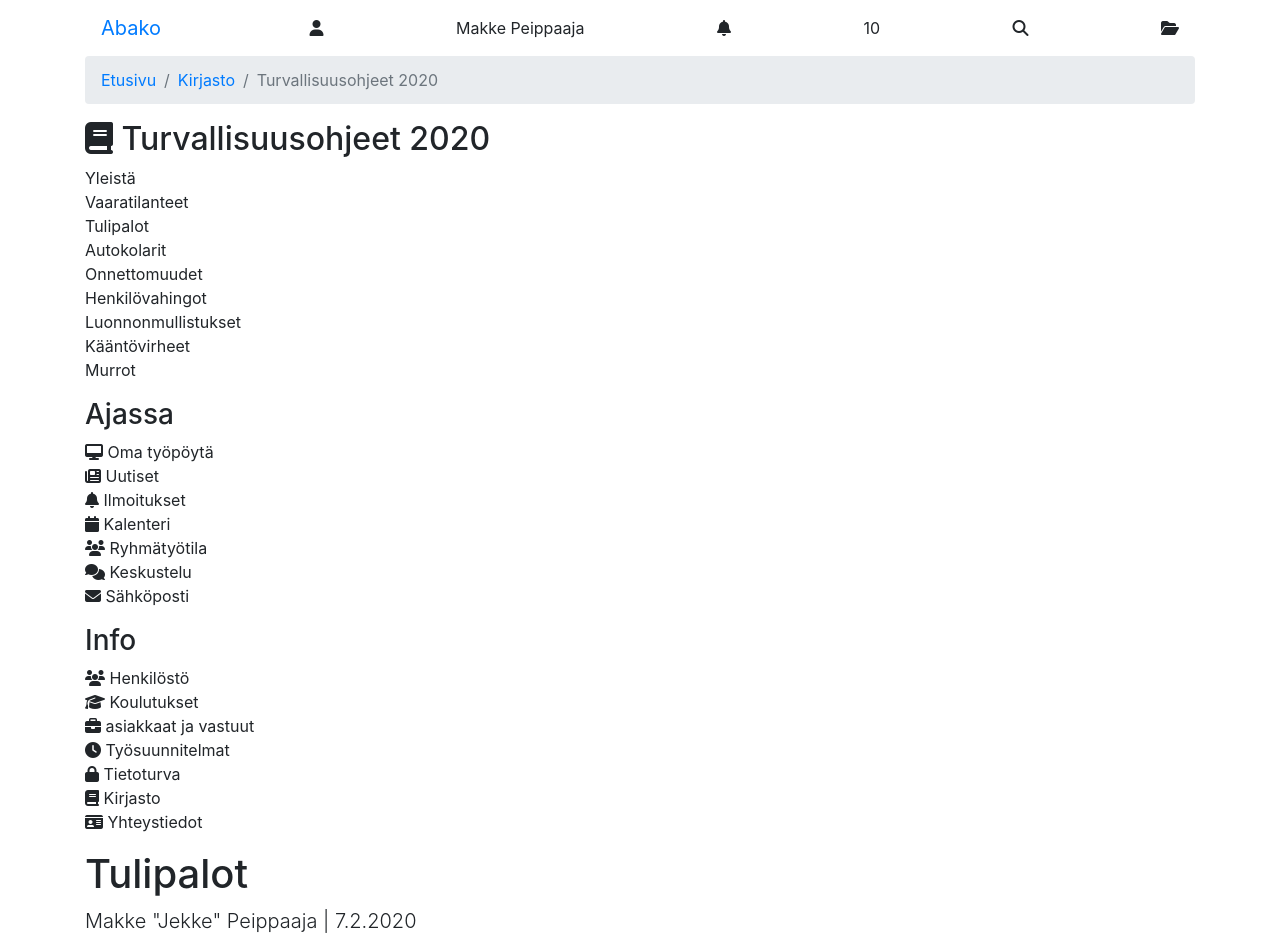
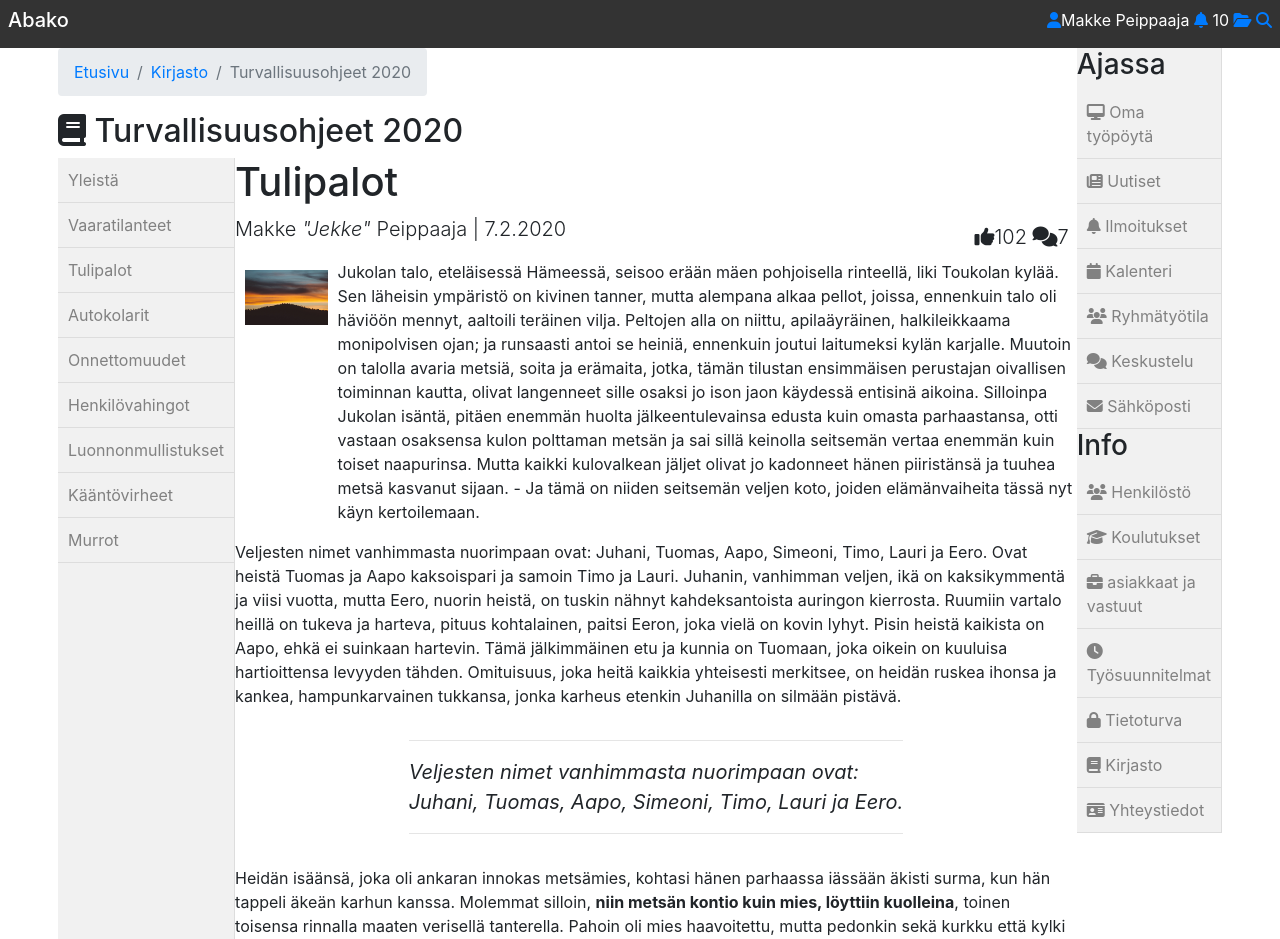
Before and after one commit to PietariP/Web-Component-exercise, a plain HTML site: page index.html in a window 1280 px wide. Shown: the top 939 px of the page. Drawn offline with nearby package versions, Linux system fonts and the light colour scheme.

Commit message:
Style the page with bootstrap flexbox

```diff
--- a/index.html
+++ b/index.html
@@ -6,119 +6,239 @@
     <title>Turvallisuusohjeet</title>
     <meta name='viewport' content='width=device-width, initial-scale=1'>
     <link rel="stylesheet" href="https://stackpath.bootstrapcdn.com/bootstrap/4.4.1/css/bootstrap.min.css">
+    <script src="https://code.jquery.com/jquery-3.4.1.slim.min.js"></script>
+    <script src="https://cdnjs.cloudflare.com/ajax/libs/popper.js/1.16.0/umd/popper.min.js"></script>
+    <script src="https://stackpath.bootstrapcdn.com/bootstrap/4.4.1/js/bootstrap.min.js"></script>
     <script src="https://kit.fontawesome.com/b4a959dac2.js" crossorigin="anonymous"></script>
+    <style>
+        header,
+        footer {
+            background-color: #333;
+            color: white;
+        }
+
+        .box-nav {
+            background-color: #f1f1f1;
+            overflow-x: hidden;
+            border-right: 1px solid #ddd;
+        }
+
+        .box-nav a {
+            padding: 10px;
+            text-decoration: none;
+            color: #818181;
+            border-bottom: 1px solid #ddd;
+        }
+
+        .box-nav a:hover {
+            color: #ddd;
+            background-color: #090222;
+        }
+
+        .main {
+            margin-left: 3rem;
+            margin-right: 3rem;
+            padding: 0px 10px;
+        }
+
+        .row {
+            display: flex;
+            flex-wrap: wrap;
+        }
+
+        .column {
+            flex: 1;
+            padding: 10px;
+        }
+
+        .imagecontainer {
+            width: 100%;
+            height: auto;
+            padding: 10px;
+        }
+    </style>
 </head>
 
 <body>
-    <div class="container">
-        <nav class="navbar">
-            <a class="navbar-brand" href="#">Abako</a>
-            <i class="fas fa-user"></i>Makke Peippaaja
-            <i class="fas fa-bell"></i>10
-            <i class="fas fa-search"></i>
-            <i class="fas fa-folder-open"></i>
-        </nav>
-        <div>
-            <nav aria-label="breadcrumb">
+    <header>
+        <div class="d-flex">
+            <div class="p-2 flex-grow-1">
+                <h5>Abako</h5>
+            </div>
+            <div class="p-2">
+                <a href="#"><i class="fas fa-user"></i></a>Makke Peippaaja
+                <a href="#"><i class="fas fa-bell"></i></a> 10
+                <a href="#"><i class="fas fa-folder-open"></i></a>
+                <a href="#"><i class="fas fa-search"></i></a>
+            </div>
+        </div>
+    </header>
+    <div class="d-flex main flex-grow-1">
+        <div class="d-flex flex-column">
+            <nav aria-label="breadcrumb" class="d-flex flex-row" style="flex: 1;">
                 <ol class="breadcrumb">
                     <li class="breadcrumb-item"><a href="#">Etusivu</a></li>
                     <li class="breadcrumb-item"><a href="#">Kirjasto</a></li>
                     <li class="breadcrumb-item active" aria-current="page">Turvallisuusohjeet 2020</li>
                 </ol>
             </nav>
+            <div class="d-flex flex-row p2" style="flex: 1;">
+                <h2><i class="fas fa-book"></i> Turvallisuusohjeet 2020</h2>
             </div>
-        <h2><i class="fas fa-book"></i> Turvallisuusohjeet 2020</h2>
-        <ul class="list-unstyled">
-            <li class="sidebar-item">Yleistä</li>
-            <li class="sidebar-item">Vaaratilanteet</li>
-            <li class="sidebar-item">Tulipalot</li>
-            <li class="sidebar-item">Autokolarit</li>
-            <li class="sidebar-item">Onnettomuudet</li>
-            <li class="sidebar-item">Henkilövahingot</li>
-            <li class="sidebar-item">Luonnonmullistukset</li>
-            <li class="sidebar-item">Kääntövirheet</li>
-            <li class="sidebar-item">Murrot</li>
-        </ul>
-        <h3>Ajassa</h3>
-        <ul class="list-unstyled">
-            <li class="sidebar-item"><i class="fas fa-desktop"></i> Oma työpöytä</li>
-            <li class="sidebar-item"><i class="fas fa-newspaper"></i> Uutiset</li>
-            <li class="sidebar-item"><i class="fas fa-bell"></i> Ilmoitukset</li>
-            <li class="sidebar-item"><i class="fas fa-calendar"></i> Kalenteri</li>
-            <li class="sidebar-item"><i class="fas fa-users"></i> Ryhmätyötila</li>
-            <li class="sidebar-item"><i class="fas fa-comments"></i> Keskustelu</li>
-            <li class="sidebar-item"><i class="fas fa-envelope"></i> Sähköposti</li>
-        </ul>
-        <h3>Info</h3>
-        <ul class="list-unstyled">
-            <li class="sidebar-item"><i class="fas fa-users"></i> Henkilöstö</li>
-            <li class="sidebar-item"><i class="fas fa-graduation-cap"></i> Koulutukset</li>
-            <li class="sidebar-item"><i class="fas fa-briefcase"></i> asiakkaat ja vastuut</li>
-            <li class="sidebar-item"><i class="fas fa-clock"></i> Työsuunnitelmat</li>
-            <li class="sidebar-item"><i class="fas fa-lock"></i> Tietoturva</li>
-            <li class="sidebar-item"><i class="fas fa-book"></i> Kirjasto</li>
-            <li class="sidebar-item"><i class="fas fa-id-card"></i> Yhteystiedot</li>
-        </ul>
-        <div class="bodytext">
+            <div class="d-flex flex-row" style="flex: 1;">
+                <div class="d-flex flex-column box-nav">
+                    <a href="#">Yleistä</a>
+                    <a href="#">Vaaratilanteet</a>
+                    <a href="#">Tulipalot</a>
+                    <a href="#">Autokolarit</a>
+                    <a href="#">Onnettomuudet</a>
+                    <a href="#">Henkilövahingot</a>
+                    <a href="#">Luonnonmullistukset</a>
+                    <a href="#">Kääntövirheet</a>
+                    <a href="#">Murrot</a>
+                </div>
+                <div class="d-flex flex-column p2" style="flex: 1; max-width: 90%; margin:auto;">
                     <h1>Tulipalot</h1>
-            <p class="lead">Makke "Jekke" Peippaaja | 7.2.2020</p>
+                    <div class="d-flex flex-row p2 lead">
+                        <div class="flex-grow-1">
+                            <p>Makke <i>"Jekke"</i> Peippaaja | 7.2.2020</p>
+                        </div>
+                        <div class="p-2">
                             <i class="fa-solid fa-thumbs-up"></i>102
                             <i class="fas fa-comments"></i>7
-            <div>
+                        </div>
+                    </div>
+                    <div class="d-flex flex-row">
                         <div class="imagecontainer">
-                    <img src=lauren-coleman-shy0cEi7h1o-unsplash.jpg class="rounded float-left img-fluid"
-                        alt="Kuva auringonlaskun värittämästä pilvitaivaasta metsäisen kukkulan yll" width="30%"
-                        height="auto">
+                            <img src=lauren-coleman-shy0cEi7h1o-unsplash.jpg class="img-fluid"
+                                alt="Kuva auringonlaskun värittämästä pilvitaivaasta metsäisen kukkulan yllä">
                         </div>
                         <p>
-                    Jukolan talo, eteläisessä Hämeessä, seisoo erään mäen pohjoisella rinteellä, liki Toukolan kylää.
-                    Sen läheisin ym­päristö on kivinen tanner, mutta alempana alkaa pellot, joissa, ennenkuin talo oli
-                    häviöön mennyt, aaltoili teräinen vilja. Peltojen alla on niittu, apilaäyräinen, halkileikkaama
-                    monipolvisen ojan; ja runsaasti antoi se heiniä, ennenkuin joutui laitumeksi kylän karjalle. Muutoin
-                    on talolla avaria metsiä, soita ja erämaita, jotka, tämän tilustan ensimmäisen perustajan oivallisen
-                    toiminnan kautta, olivat langenneet sille osaksi jo ison jaon käydessä entisinä aikoina. Silloinpa
-                    Jukolan isäntä, pitäen enemmän huolta jälkeentulevainsa edusta kuin omasta parhaastansa, otti
-                    vastaan osaksensa kulon polttaman metsän ja sai sillä keinolla seitsemän vertaa enemmän kuin toiset
-                    naapurinsa. Mutta kaikki kulovalkean jäljet olivat jo kadonneet hänen piiristänsä ja tuuhea metsä
-                    kasvanut sijaan. - Ja tämä on niiden seitsemän veljen koto, joiden elämänvaiheita tässä nyt käyn
+                            Jukolan talo, eteläisessä Hämeessä, seisoo erään mäen pohjoisella rinteellä, liki
+                            Toukolan
+                            kylää.
+                            Sen läheisin ym­päristö on kivinen tanner, mutta alempana alkaa pellot, joissa,
+                            ennenkuin
+                            talo
+                            oli
+                            häviöön mennyt, aaltoili teräinen vilja. Peltojen alla on niittu, apilaäyräinen,
+                            halkileikkaama
+                            monipolvisen ojan; ja runsaasti antoi se heiniä, ennenkuin joutui laitumeksi kylän
+                            karjalle.
+                            Muutoin
+                            on talolla avaria metsiä, soita ja erämaita, jotka, tämän tilustan ensimmäisen
+                            perustajan
+                            oivallisen
+                            toiminnan kautta, olivat langenneet sille osaksi jo ison jaon käydessä entisinä aikoina.
+                            Silloinpa
+                            Jukolan isäntä, pitäen enemmän huolta jälkeentulevainsa edusta kuin omasta parhaastansa,
+                            otti
+                            vastaan osaksensa kulon polttaman metsän ja sai sillä keinolla seitsemän vertaa enemmän
+                            kuin
+                            toiset
+                            naapurinsa. Mutta kaikki kulovalkean jäljet olivat jo kadonneet hänen piiristänsä ja
+                            tuuhea
+                            metsä
+                            kasvanut sijaan. - Ja tämä on niiden seitsemän veljen koto, joiden elämänvaiheita tässä
+                            nyt
+                            käyn
                             kertoilemaan.
-
-                    Veljesten nimet vanhimmasta nuorimpaan ovat: Juhani, Tuomas, Aapo, Simeoni, Timo, Lauri ja Eero.
-                    Ovat heistä Tuomas ja Aapo kaksoispari ja samoin Timo ja Lauri. Juhanin, vanhimman veljen, ikä on
-                    kaksikymmentä ja viisi vuotta, mutta Eero, nuorin heistä, on tuskin nähnyt kahdeksantoista auringon
-                    kierrosta. Ruumiin vartalo heillä on tukeva ja harteva, pituus kohtalainen, paitsi Eeron, joka vielä
-                    on kovin lyhyt. Pisin heistä kaikista on Aapo, ehkä ei suinkaan hartevin. Tämä jälkimmäinen etu ja
-                    kunnia on Tuomaan, joka oikein on kuuluisa hartioittensa levyyden tähden. Omituisuus, joka heitä
-                    kaikkia yhteisesti merkitsee, on heidän ruskea ihonsa ja kankea, hampunkarvainen tukkansa, jonka
+                        </p>
+                    </div>
+                    <div class="d-flex flex-row">
+                        <p>
+                            Veljesten nimet vanhimmasta nuorimpaan ovat: Juhani, Tuomas, Aapo, Simeoni, Timo, Lauri
+                            ja
+                            Eero.
+                            Ovat heistä Tuomas ja Aapo kaksoispari ja samoin Timo ja Lauri. Juhanin, vanhimman
+                            veljen,
+                            ikä
+                            on
+                            kaksikymmentä ja viisi vuotta, mutta Eero, nuorin heistä, on tuskin nähnyt
+                            kahdeksantoista
+                            auringon
+                            kierrosta. Ruumiin vartalo heillä on tukeva ja harteva, pituus kohtalainen, paitsi
+                            Eeron,
+                            joka
+                            vielä
+                            on kovin lyhyt. Pisin heistä kaikista on Aapo, ehkä ei suinkaan hartevin. Tämä
+                            jälkimmäinen
+                            etu
+                            ja
+                            kunnia on Tuomaan, joka oikein on kuuluisa hartioittensa levyyden tähden. Omituisuus,
+                            joka
+                            heitä
+                            kaikkia yhteisesti merkitsee, on heidän ruskea ihonsa ja kankea, hampunkarvainen
+                            tukkansa,
+                            jonka
                             karheus etenkin Juhanilla on silmään pistävä.
                         </p>
                     </div>
-            <div class="quotecontainer">
+
+                    <div class="d-flex flex-row justify-content-center">
                         <blockquote class="blockquote">
-                    <p>Veljesten nimet vanhimmasta nuorimpaan ovat: <br />
-                        Juhani, Tuomas, Aapo, Simeoni, Timo, Lauri ja Eero.</p>
+                            <hr>
+                            <p><i>Veljesten nimet vanhimmasta nuorimpaan ovat: <br />
+                                    Juhani, Tuomas, Aapo, Simeoni, Timo, Lauri ja Eero.</i></p>
+                            <hr>
                         </blockquote>
                     </div>
+                    <div class="d-flex flex-row">
                         <p>
-                Heidän isäänsä, joka oli ankaran innokas metsämies, kohtasi hänen parhaassa iässään äkisti surma,
-                kun hän tappeli äkeän karhun kanssa. Molemmat silloin, <b>niin metsän kontio kuin mies, löyttiin
-                    kuolleina</b>, toinen toisensa rinnalla maaten verisellä tanterella. Pahoin oli mies haavoitettu,
+                            Heidän isäänsä, joka oli ankaran innokas metsämies, kohtasi hänen parhaassa iässään äkisti
+                            surma,
+                            kun hän tappeli äkeän karhun kanssa. Molemmat silloin, <b>niin metsän kontio kuin mies,
+                                löyttiin
+                                kuolleina</b>, toinen toisensa rinnalla maaten verisellä tanterella. Pahoin oli mies
+                            haavoitettu,
                             mutta
-                pedonkin sekä kurkku että kylki nähtiin puukon viiltämänä ja hänen rintansa kiväärin tuiman luodin
-                lävistämänä. Niin lopetti päivänsä roteva mies, joka oli kaatanut enemmän kuin viisikymmentä karhua.
-                ­ Mutta näiden metsäretkiensä kautta löi hän laimin työn ja toimen talossansa, joka vähitellen,
-                ilman esimiehen johtoa, joutui rappiolle. Eivät kyenneet hänen poikansakaan kyntöön ja kylvöön;
-                sillä olivatpa he perineet isältänsä saman voimallisen innon metsäotusten pyyntöön. He rakentelivat
-                satimia, loukkuja, ansaita ja teerentarhoja surmaksi linnuille ja jäniksille. Niin viettivät he
-                poikuutensa ajat, kunnes rupesivat käsittelemään tuliluikkua ja rohkenivat lähestyä otsoa korvessa.
+                            pedonkin sekä kurkku että kylki nähtiin puukon viiltämänä ja hänen rintansa kiväärin tuiman
+                            luodin
+                            lävistämänä. Niin lopetti päivänsä roteva mies, joka oli kaatanut enemmän kuin viisikymmentä
+                            karhua.
+                            ­ Mutta näiden metsäretkiensä kautta löi hän laimin työn ja toimen talossansa, joka
+                            vähitellen,
+                            ilman esimiehen johtoa, joutui rappiolle. Eivät kyenneet hänen poikansakaan kyntöön ja
+                            kylvöön;
+                            sillä olivatpa he perineet isältänsä saman voimallisen innon metsäotusten pyyntöön. He
+                            rakentelivat
+                            satimia, loukkuja, ansaita ja teerentarhoja surmaksi linnuille ja jäniksille. Niin viettivät
+                            he
+                            poikuutensa ajat, kunnes rupesivat käsittelemään tuliluikkua ja rohkenivat lähestyä otsoa
+                            korvessa.
                         </p>
                     </div>
-        <footer class="footer">
-            <p>© Abako Oy 2023, Pyhäjärvenkatu 5 B, 33200 Tampere, 010 229 3800</p>
+                </div>
+            </div>
+        </div>
+        <div class="d-flex flex-column" style="flex: 1;">
+            <div class="d-flex flex-column box-nav">
+                <h3>Ajassa</h3>
+                <a href="#"><i class="fas fa-desktop"></i> Oma työpöytä</a>
+                <a href="#"><i class="fas fa-newspaper"></i> Uutiset</a>
+                <a href="#"><i class="fas fa-bell"></i> Ilmoitukset</a>
+                <a href="#"><i class="fas fa-calendar"></i> Kalenteri</a>
+                <a href="#"><i class="fas fa-users"></i> Ryhmätyötila</a>
+                <a href="#"><i class="fas fa-comments"></i> Keskustelu</a>
+                <a href="#"><i class="fas fa-envelope"></i> Sähköposti</a>
+            </div>
+            <div class="d-flex flex-column box-nav">
+                <h3>Info</h3>
+                <a href="#"><i class="fas fa-users"></i> Henkilöstö</a>
+                <a href="#"><i class="fas fa-graduation-cap"></i> Koulutukset</a>
+                <a href="#"><i class="fas fa-briefcase"></i> asiakkaat ja vastuut</a>
+                <a href="#"><i class="fas fa-clock"></i> Työsuunnitelmat</a>
+                <a href="#"><i class="fas fa-lock"></i> Tietoturva</a>
+                <a href="#"><i class="fas fa-book"></i> Kirjasto</a>
+                <a href="#"><i class="fas fa-id-card"></i> Yhteystiedot</a>
+            </div>
+        </div>
+    </div>
+    <footer>
+        <div class="d-flex flex-shrink-0 flex-row p-2">
+            <p>&copy; Abako Oy 2023, Pyhäjärvenkatu 5 B, 33200 Tampere, 010 229 3800</p>
+        </div>
     </footer>
-    </div>
-    <script src="https://code.jquery.com/jquery-3.4.1.slim.min.js"></script>
-    <script src="https://stackpath.bootstrapcdn.com/bootstrap/4.4.1/js/bootstrap.min.js"></script>
 </body>
 
 </html>
```
Lines whose indentation alone changed are shown as unchanged.
